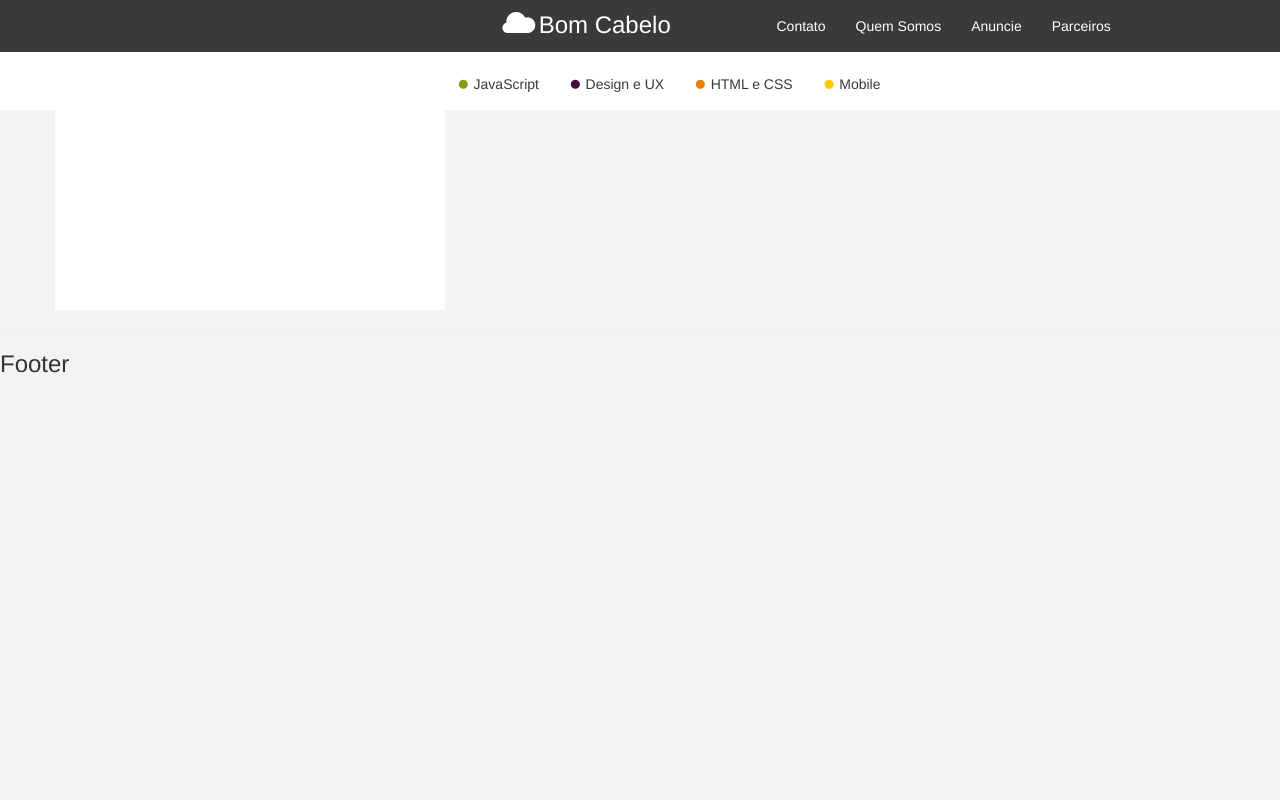
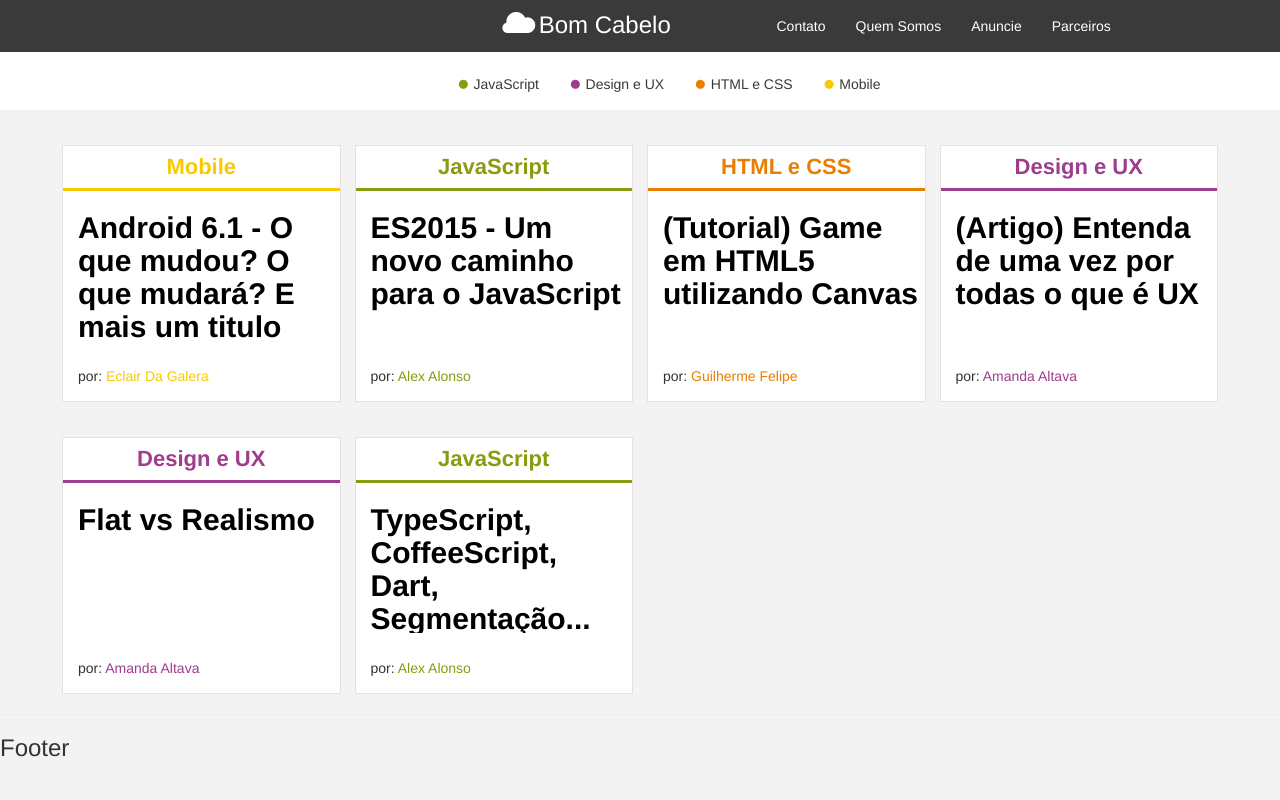
Before and after one commit to alexmachina/Fatec, a PHP site: page / in a window 1280 px wide. Run offline with PHP 8.4, Linux system fonts and the light colour scheme.

Commit message:
Homepage

```diff
--- a/html/css/bootstrap-theme.css
+++ b/html/css/bootstrap-theme.css
@@ -72,7 +72,7 @@ a:hover{
 }
 
 .purple {
-	color:#490A3D;
+	color:#A03C8D;
 }
 
 .green{
--- a/html/css/index.css
+++ b/html/css/index.css
@@ -38,8 +38,112 @@ body{
 	padding-left:20px;
 }
 
-.post{
-	height:200px;
+.articles-list{
+	padding-left:0;
+}
+
+/* Estilos gerais */
+.item-container{
+	min-height:200px;
 	background-color:white;
+	padding:0px;
+
+	border:1px solid #EAE0E0;
+}
+.item{
+	text-decoration:none;
+	list-style:none;
+	margin-top:35px;
+	padding-left: 7px;
+	padding-right: 7px;
+}
+
+
+.item-header{
+	padding-top:10px;
+	padding-bottom:10px;
+	font-family:Helvetica;
 
 }
+
+.item h1 {
+	font-size:22px;
+	margin:0;
+	line-height:1;
+	font-weight: bolder;
+	text-align:center;
+}
+.item-title{
+	max-height:150px;
+	min-height:150px;
+	overflow:hidden;
+}
+
+.item-title h2 {
+	padding-left:15px;
+	font-weight:bold;
+	padding-bottom:25px;
+}
+
+.item-title h2 a {
+	color:black;
+}
+
+.item footer{
+	padding-left:15px;
+	padding-bottom:15px;
+	padding-top:25px;
+}
+
+/* Estilos específicos (Basicamente só aplica cores) */
+.item.mobile h1 a{
+	color:#F8CA00;
+}
+
+.item.mobile .item-header {
+
+	border-bottom:3px solid #F8CA00;
+}
+
+.item.mobile span a{
+	color:#F8CA00;
+}
+
+.item.js h1 a{
+	color:#8A9B0F;
+}
+
+.item.js .item-header {
+
+	border-bottom:3px solid #8A9B0F;
+}
+
+.item.js span a{
+	color:#8A9B0F;
+}
+
+.item.html h1 a{
+	color:#E97F02;
+}
+
+.item.html .item-header {
+
+	border-bottom:3px solid #E97F02;
+}
+
+.item.html span a{
+	color:#E97F02;
+}
+
+
+.item.design h1 a{
+	color:#A03C8D;
+}
+
+.item.design .item-header {
+
+	border-bottom:3px solid #A03C8D;
+}
+
+.item.design span a{
+	color:#A03C8D;
--- a/html/index.php
+++ b/html/index.php
@@ -1,6 +1,91 @@
 <?php include 'templates/header.html'; ?>
 <article class="container">
 	<div class="row">
+		<ul class="articles-list">
+			<li class="item mobile col-lg-3 col-md-4 col-sm-6">
+				<div class="item-container">
+					<header class="item-header">
+						<h1><a href="#">Mobile</a></h1>
+					</header>
+					<article class="item-title">
+						<h2><a href="#">Android 6.1 - O que mudou? O que mudará?
+							E mais um titulo que é muito grande e ficará escondido
+</a>
+</h2>
+					</article>
+					<footer>
+					 por: <span><a href="/quem-somos/#eclair">Eclair Da Galera</a></span>
+					</footer>
+				</div>
+			</li>
+		<li class="item js col-lg-3 col-md-4 col-sm-6">
+				<div class="item-container">
+					<header class="item-header">
+						<h1><a href="#">JavaScript</a></h1>
+					</header>
+					<article class="item-title">
+						<h2><a href="#">ES2015 - Um novo caminho para o JavaScript</a></h2>
+					</article>
+					<footer>
+					 por: <span><a href="/quem-somos/#alex">Alex Alonso</a></span>
+					</footer>
+				</div>
+			</li>
+		<li class="item html col-lg-3 col-md-4 col-sm-6">
+				<div class="item-container">
+					<header class="item-header">
+						<h1><a href="#">HTML e CSS</a></h1>
+					</header>
+					<article class="item-title">
+						<h2><a href="#">(Tutorial) Game em HTML5 utilizando Canvas</a></h2>
+					</article>
+					<footer>
+					 por: <span><a href="/quem-somos/#alex">Guilherme Felipe</a></span>
+					</footer>
+				</div>
+			</li>
+		<li class="item design col-lg-3 col-md-4 col-sm-6">
+				<div class="item-container">
+					<header class="item-header">
+						<h1><a href="#">Design e UX</a></h1>
+					</header>
+					<article class="item-title">
+						<h2><a href="#">(Artigo) Entenda de uma vez por todas o que é UX</a></h2>
+					</article>
+					<footer>
+					 por: <span><a href="/quem-somos/#amanda">Amanda Altava</a></span>
+					</footer>
+				</div>
+			</li>
+		<li class="item design col-lg-3 col-md-4 col-sm-6">
+				<div class="item-container">
+					<header class="item-header">
+						<h1><a href="#">Design e UX</a></h1>
+					</header>
+					<article class="item-title">
+						<h2><a href="#">Flat vs Realismo</a></h2>
+					</article>
+					<footer>
+					 por: <span><a href="/quem-somos/#amanda">Amanda Altava</a></span>
+					</footer>
+				</div>
+			</li>
+		<li class="item js col-lg-3 col-md-4 col-sm-6">
+				<div class="item-container">
+					<header class="item-header">
+						<h1><a href="#">JavaScript</a></h1>
+					</header>
+					<article class="item-title">
+						<h2><a href="#">TypeScript, CoffeeScript, Dart, Segmentação...</a></h2>
+					</article>
+					<footer>
+					 por: <span><a href="/quem-somos/#alex">Alex Alonso</a></span>
+					</footer>
+				</div>
+			</li>
+
+		</ul>
+
 		<div class="col-lg-4 post">
 
 
--- a/html/templates/header.html
+++ b/html/templates/header.html
@@ -73,8 +73,6 @@
 							</ul>
 					</nav>
 				</div>
-
-
 			</header>
 
 		</div>
```
